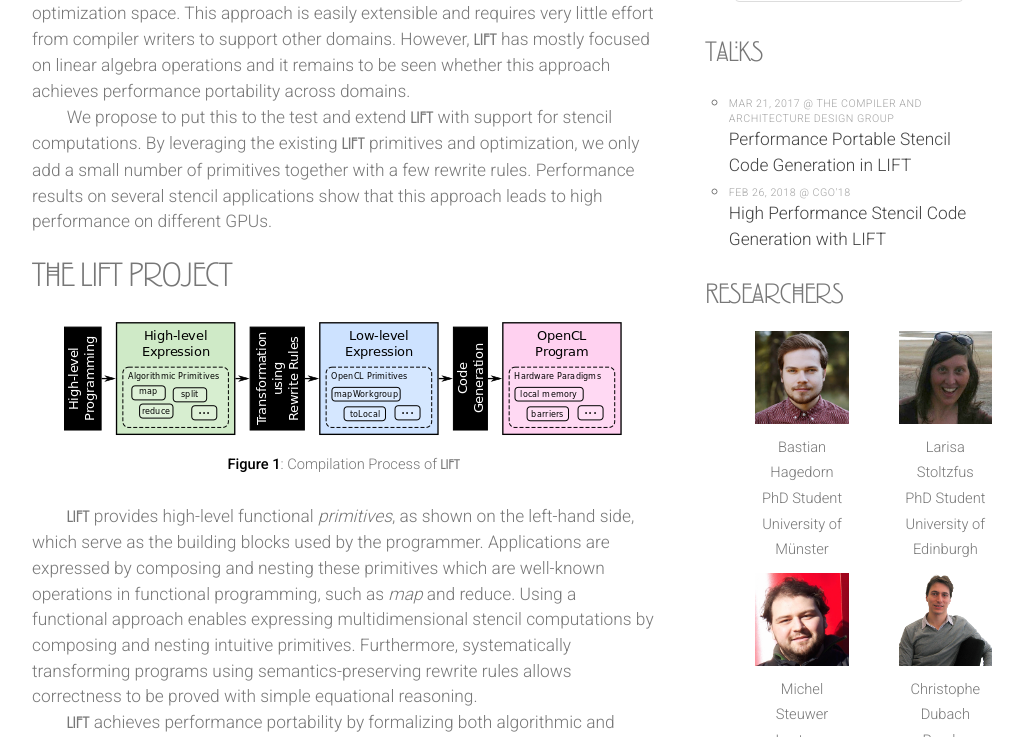
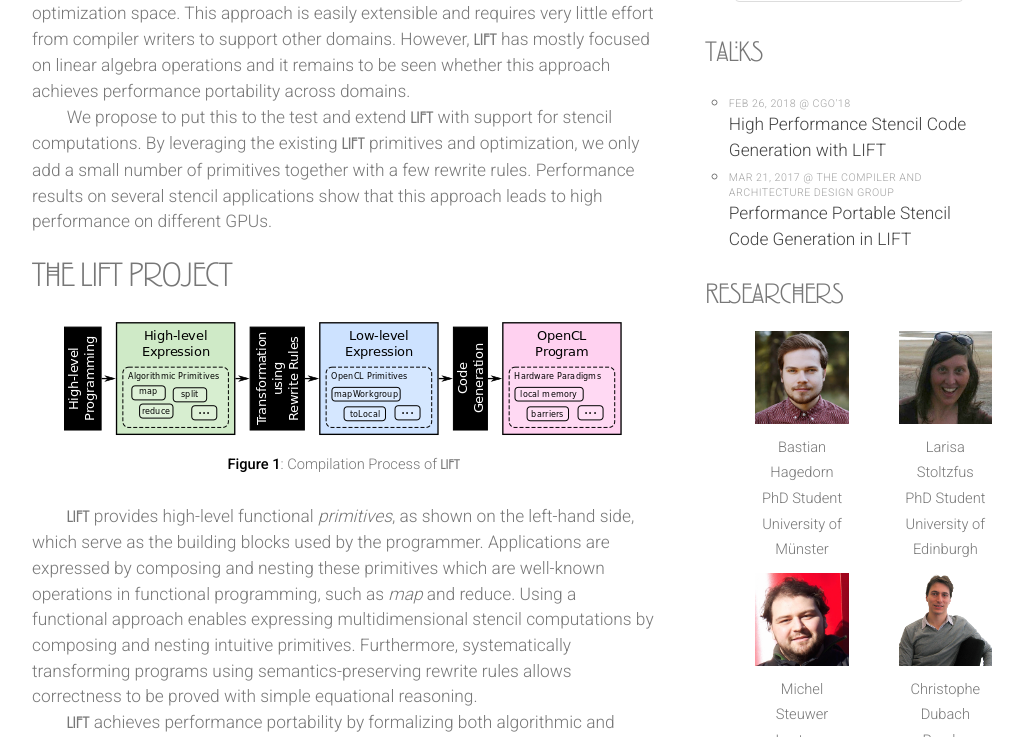
Before and after one commit to lift-project/lift-project.github.io, a Jekyll site: the page built from stencils.html, in a window 1280 px wide and 900 px high, scrolled down 618 px, cut to the strip 163-900 px from the top of the window. Shown: the whole strip, without its empty margins (128-1151 px from the left). Built offline with Jekyll 4.4.1, drawn with Linux system fonts in a browser that asks for light colours; nearby versions of some CDN libraries.

```diff
--- a/stencils.html
+++ b/stencils.html
@@ -379,14 +379,14 @@ for up to three hours per benchmark/input/device. Large input sizes did not fit
                     <section>
                         <ul class="style">
                             <li>
+                                <p class="posted">Feb 26, 2018 @ CGO'18</p>
+                                <p><a href="presentations/2018/CGO-2018.pdf">
+                                    High Performance Stencil Code Generation with LIFT</a></p>
+                            </li>
+                            <li>
                                 <p class="posted">Mar 21, 2017 @ the Compiler and Architecture Design Group</p>
                                 <p><a href="presentations/2017/CArD-2017.pdf">
                                     Performance Portable Stencil Code Generation in LIFT</a></p>
-                            </li>
-                            <li>
-                                <p class="posted">Feb 26, 2018 @ CGO'18</p>
-                                <p><a href="presentations/2018/CGO-2018.pdf">
-                                    High Performance Stencil Code Generation with LIFT</a></p>
                             </li>
                         </ul>
                     </section>
```
